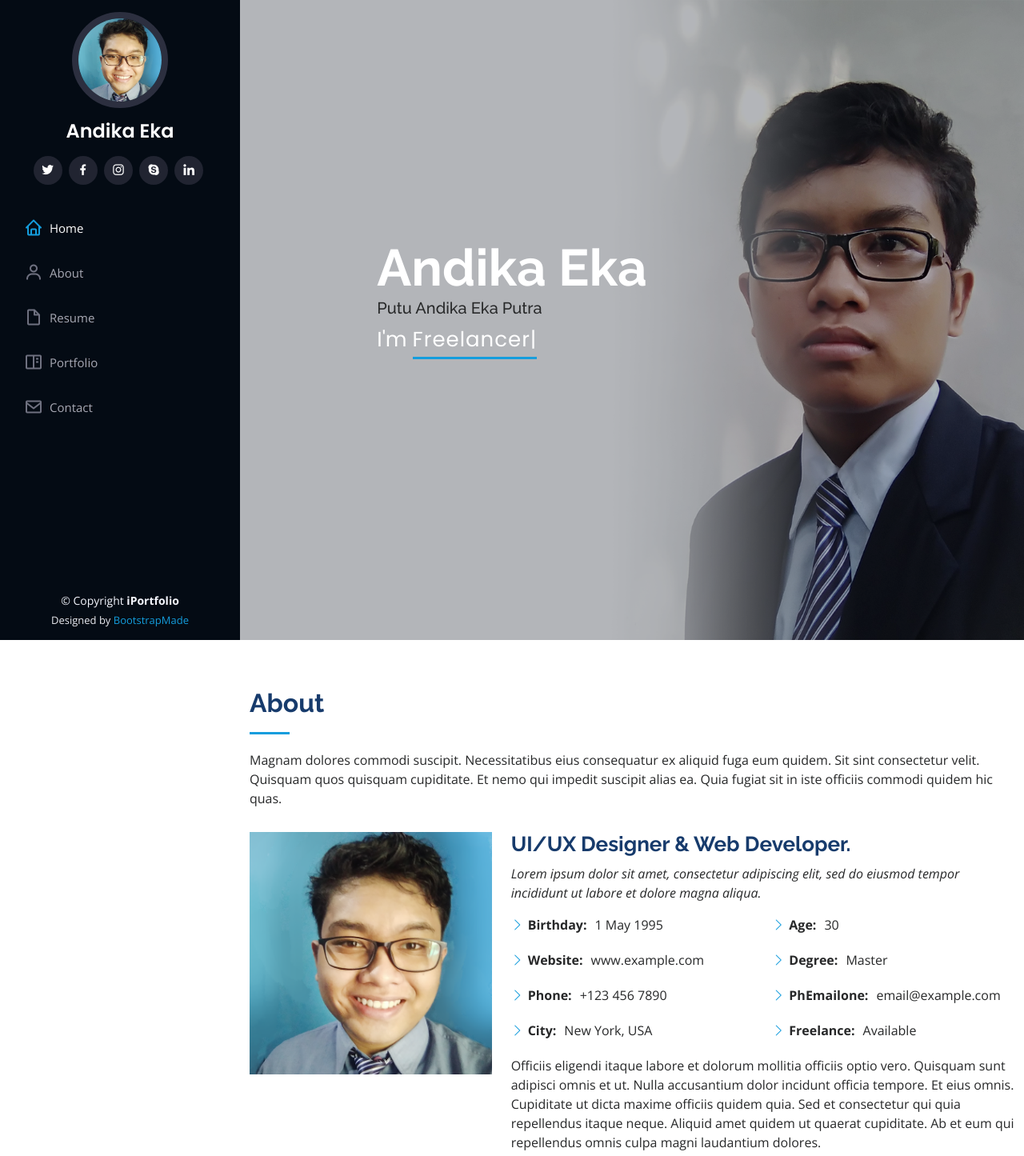
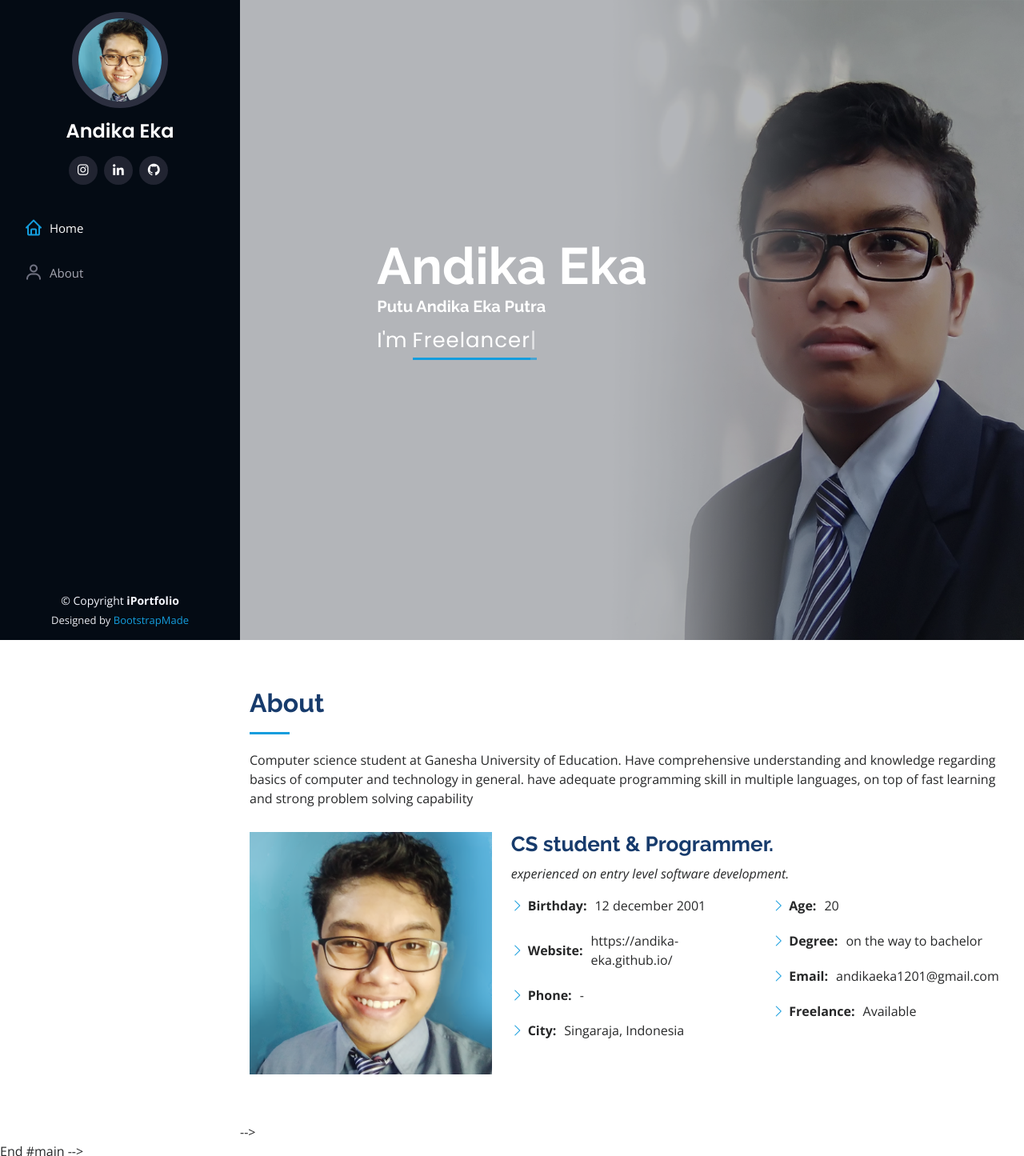
Before and after one commit to andika-eka/andika-eka.github.io, a plain HTML site: page index.html in a window 1280 px wide. Shown: the top 1445 px of the page at 80% size. Drawn offline with nearby package versions, Linux system fonts and the light colour scheme.

Commit message:
sideBar,hero and about

```diff
--- a/assets/css/style.css
+++ b/assets/css/style.css
@@ -223,6 +223,13 @@ h1, h2, h3, h4, h5, h6 {
   line-height: 56px;
   color: #fff;
 }
+#hero h5 {
+  margin: 0 0 10px 0;
+  font-size: 20px;
+  font-weight: 700;
+  line-height: 25px;
+  color: #fff;
+}
 #hero p {
   color: #fff;
   margin-bottom: 50px;
@@ -248,6 +255,11 @@ h1, h2, h3, h4, h5, h6 {
   #hero h2 {
     font-size: 18px;
     line-height: 24px;
+    margin-bottom: 30px;
+  }
+  #hero h5 {
+    font-size: 12px;
+    line-height: 10px;
     margin-bottom: 30px;
   }
 }
--- a/index.html
+++ b/index.html
@@ -43,11 +43,12 @@
         <img src="assets/img/profile-img.png" alt="" class="img-fluid rounded-circle">
         <h1 class="text-light"><a href="index.html">Andika Eka</a></h1>
         <div class="social-links mt-3 text-center">
-          <a href="#" class="twitter"><i class="bx bxl-twitter"></i></a>
-          <a href="#" class="facebook"><i class="bx bxl-facebook"></i></a>
-          <a href="#" class="instagram"><i class="bx bxl-instagram"></i></a>
-          <a href="#" class="google-plus"><i class="bx bxl-skype"></i></a>
-          <a href="#" class="linkedin"><i class="bx bxl-linkedin"></i></a>
+          <!-- <a href="#" class="twitter"><i class="bx bxl-twitter"></i></a> -->
+          <!-- <a href="#" class="facebook"><i class="bx bxl-facebook"></i></a> -->
+          <a href="https://www.instagram.com/p_andika_ep/" class="instagram"><i class="bx bxl-instagram"></i></a>
+          <!-- <a href="#" class="google-plus"><i class="bx bxl-skype"></i></a> -->
+          <a href="https://www.linkedin.com/in/andika-eka-putra-a653561a0/" class="linkedin"><i class="bx bxl-linkedin"></i></a>
+          <a href="https://github.com/andika-eka" class="github"><i class="bx bxl-github"></i></a>
         </div>
       </div>
 
@@ -55,10 +56,10 @@
         <ul>
           <li><a href="#hero" class="nav-link scrollto active"><i class="bx bx-home"></i> <span>Home</span></a></li>
           <li><a href="#about" class="nav-link scrollto"><i class="bx bx-user"></i> <span>About</span></a></li>
-          <li><a href="#resume" class="nav-link scrollto"><i class="bx bx-file-blank"></i> <span>Resume</span></a></li>
-          <li><a href="#portfolio" class="nav-link scrollto"><i class="bx bx-book-content"></i> <span>Portfolio</span></a></li>
+          <!-- <li><a href="#resume" class="nav-link scrollto"><i class="bx bx-file-blank"></i> <span>Resume</span></a></li> -->
+          <!-- <li><a href="#portfolio" class="nav-link scrollto"><i class="bx bx-book-content"></i> <span>Portfolio</span></a></li> -->
           <!-- <li><a href="#services" class="nav-link scrollto"><i class="bx bx-server"></i> <span>Services</span></a></li> -->
-          <li><a href="#contact" class="nav-link scrollto"><i class="bx bx-envelope"></i> <span>Contact</span></a></li>
+          <!-- <li><a href="#contact" class="nav-link scrollto"><i class="bx bx-envelope"></i> <span>Contact</span></a></li> -->
         </ul>
       </nav><!-- .nav-menu -->
     </div>
@@ -81,7 +82,7 @@
 
         <div class="section-title">
           <h2>About</h2>
-          <p>Magnam dolores commodi suscipit. Necessitatibus eius consequatur ex aliquid fuga eum quidem. Sit sint consectetur velit. Quisquam quos quisquam cupiditate. Et nemo qui impedit suscipit alias ea. Quia fugiat sit in iste officiis commodi quidem hic quas.</p>
+          <p>Computer science student at Ganesha University of Education. Have comprehensive understanding and knowledge regarding basics of computer and technology in general. have adequate programming skill in multiple languages, on top of fast learning and strong problem solving capability</p>
         </div>
 
         <div class="row">
@@ -89,32 +90,30 @@
             <img src="assets/img/profile-img.png" class="img-fluid" alt="">
           </div>
           <div class="col-lg-8 pt-4 pt-lg-0 content" data-aos="fade-left">
-            <h3>UI/UX Designer &amp; Web Developer.</h3>
+            <h3>CS student &amp; Programmer.</h3>
             <p class="fst-italic">
-              Lorem ipsum dolor sit amet, consectetur adipiscing elit, sed do eiusmod tempor incididunt ut labore et dolore
-              magna aliqua.
+              experienced on entry level software development.
             </p>
             <div class="row">
               <div class="col-lg-6">
                 <ul>
-                  <li><i class="bi bi-chevron-right"></i> <strong>Birthday:</strong> <span>1 May 1995</span></li>
-                  <li><i class="bi bi-chevron-right"></i> <strong>Website:</strong> <span>www.example.com</span></li>
-                  <li><i class="bi bi-chevron-right"></i> <strong>Phone:</strong> <span>+123 456 7890</span></li>
-                  <li><i class="bi bi-chevron-right"></i> <strong>City:</strong> <span>New York, USA</span></li>
+                  <li><i class="bi bi-chevron-right"></i> <strong>Birthday:</strong> <span>12 december 2001</span></li>
+                  <li><i class="bi bi-chevron-right"></i> <strong>Website:</strong> <span>https://andika-eka.github.io/</span></li>
+                  <li><i class="bi bi-chevron-right"></i> <strong>Phone:</strong> <span>-</span></li>
+                  <li><i class="bi bi-chevron-right"></i> <strong>City:</strong> <span>Singaraja, Indonesia</span></li>
                 </ul>
               </div>
               <div class="col-lg-6">
                 <ul>
-                  <li><i class="bi bi-chevron-right"></i> <strong>Age:</strong> <span>30</span></li>
-                  <li><i class="bi bi-chevron-right"></i> <strong>Degree:</strong> <span>Master</span></li>
-                  <li><i class="bi bi-chevron-right"></i> <strong>PhEmailone:</strong> <span>email@example.com</span></li>
+                  <li><i class="bi bi-chevron-right"></i> <strong>Age:</strong> <span>20</span></li>
+                  <li><i class="bi bi-chevron-right"></i> <strong>Degree:</strong> <span>on the way to bachelor</span></li>
+                  <li><i class="bi bi-chevron-right"></i> <strong>Email:</strong> <span>andikaeka1201@gmail.com</span></li>
                   <li><i class="bi bi-chevron-right"></i> <strong>Freelance:</strong> <span>Available</span></li>
                 </ul>
               </div>
             </div>
             <p>
-              Officiis eligendi itaque labore et dolorum mollitia officiis optio vero. Quisquam sunt adipisci omnis et ut. Nulla accusantium dolor incidunt officia tempore. Et eius omnis.
-              Cupiditate ut dicta maxime officiis quidem quia. Sed et consectetur qui quia repellendus itaque neque. Aliquid amet quidem ut quaerat cupiditate. Ab et eum qui repellendus omnis culpa magni laudantium dolores.
+
             </p>
           </div>
         </div>
@@ -172,36 +171,36 @@
     <!-- End Facts Section -->
 
     <!-- ======= Skills Section ======= -->
-    <section id="skills" class="skills section-bg">
+    <!-- <section id="skills" class="skills section-bg">
       <div class="container">
 
         <div class="section-title">
           <h2>Skills</h2>
-          <p>Magnam dolores commodi suscipit. Necessitatibus eius consequatur ex aliquid fuga eum quidem. Sit sint consectetur velit. Quisquam quos quisquam cupiditate. Et nemo qui impedit suscipit alias ea. Quia fugiat sit in iste officiis commodi quidem hic quas.</p>
+          <p>have solid understanding of programming, data structure, and algorithm, as well as knowledge of database and object-oriented programming. Familiar with various programming languages such as C/C++, C#, Python, and SQL in addition to few popular frameworks including pandas, Tkinter, NumPy, and OpenCV.</p>
         </div>
 
         <div class="row skills-content">
 
           <div class="col-lg-6" data-aos="fade-up">
-
+            <h3>Programming languages:</h3>
             <div class="progress">
-              <span class="skill">HTML <i class="val">100%</i></span>
+              <span class="skill">HTML + css <i class="val">60%</i></span>
               <div class="progress-bar-wrap">
-                <div class="progress-bar" role="progressbar" aria-valuenow="100" aria-valuemin="0" aria-valuemax="100"></div>
+                <div class="progress-bar" role="progressbar" aria-valuenow="60" aria-valuemin="0" aria-valuemax="100"></div>
               </div>
             </div>
 
             <div class="progress">
-              <span class="skill">CSS <i class="val">90%</i></span>
+              <span class="skill">C/C++ <i class="val">80%</i></span>
               <div class="progress-bar-wrap">
-                <div class="progress-bar" role="progressbar" aria-valuenow="90" aria-valuemin="0" aria-valuemax="100"></div>
+                <div class="progress-bar" role="progressbar" aria-valuenow="80" aria-valuemin="0" aria-valuemax="100"></div>
               </div>
             </div>
 
             <div class="progress">
-              <span class="skill">JavaScript <i class="val">75%</i></span>
+              <span class="skill">Python <i class="val">95%</i></span>
               <div class="progress-bar-wrap">
-                <div class="progress-bar" role="progressbar" aria-valuenow="75" aria-valuemin="0" aria-valuemax="100"></div>
+                <div class="progress-bar" role="progressbar" aria-valuenow="95" aria-valuemin="0" aria-valuemax="100"></div>
               </div>
             </div>
 
@@ -238,7 +237,7 @@
     </section><!-- End Skills Section -->
 
     <!-- ======= Resume Section ======= -->
-    <section id="resume" class="resume">
+    <!-- <section id="resume" class="resume">
       <div class="container">
 
         <div class="section-title">
@@ -301,10 +300,10 @@
         </div>
 
       </div>
-    </section><!-- End Resume Section -->
+    </section>End Resume Section -->
 
     <!-- ======= Portfolio Section ======= -->
-    <section id="portfolio" class="portfolio section-bg">
+    <!-- <section id="portfolio" class="portfolio section-bg">
       <div class="container">
 
         <div class="section-title">
@@ -418,11 +417,11 @@
         </div>
 
       </div>
-    </section><!-- End Portfolio Section -->
+    </section>End Portfolio Section -->
 
 
     <!-- ======= Contact Section ======= -->
-    <section id="contact" class="contact">
+    <!-- <section id="contact" class="contact">
       <div class="container">
 
         <div class="section-title">
@@ -432,8 +431,8 @@
 
         <div class="row" data-aos="fade-in">
 
-          <div class="col-lg-5 d-flex align-items-stretch">
-            <div class="info">
+          <!-- <div class="col-lg-5 d-flex align-items-stretch"> -->
+            <!-- <div class="info">
               <div class="address">
                 <i class="bi bi-geo-alt"></i>
                 <h4>Location:</h4>
@@ -450,14 +449,14 @@
                 <i class="bi bi-phone"></i>
                 <h4>Call:</h4>
                 <p>+1 5589 55488 55s</p>
-              </div>
-              <iframe src="https://www.google.com/maps/embed?pb=!1m14!1m8!1m3!1d12097.433213460943!2d-74.0062269!3d40.7101282!3m2!1i1024!2i768!4f13.1!3m3!1m2!1s0x0%3A0xb89d1fe6bc499443!2sDowntown+Conference+Center!5e0!3m2!1smk!2sbg!4v1539943755621" frameborder="0" style="border:0; width: 100%; height: 290px;" allowfullscreen></iframe>
+              </div> --> -->
+              <!-- <iframe src="https://www.google.com/maps/embed?pb=!1m14!1m8!1m3!1d12097.433213460943!2d-74.0062269!3d40.7101282!3m2!1i1024!2i768!4f13.1!3m3!1m2!1s0x0%3A0xb89d1fe6bc499443!2sDowntown+Conference+Center!5e0!3m2!1smk!2sbg!4v1539943755621" frameborder="0" style="border:0; width: 100%; height: 290px;" allowfullscreen></iframe> -->
 
-            </div>
+            <!-- </div> -->
 
-          </div>
+          <!-- </div> -->
 
-          <div class="col-lg-7 mt-5 mt-lg-0 d-flex align-items-stretch">
+          <!-- <div class="col-lg-7 mt-5 mt-lg-0 d-flex align-items-stretch">
 
             <form action="forms/contact.php" method="post" role="form" class="php-email-form">
               <div class="row">
@@ -485,14 +484,14 @@
               </div>
               <div class="text-center"><button type="submit">Send Message</button></div>
             </form>
-          </div>
-
+          </div> -->
+<!--
         </div>
 
       </div>
-    </section><!-- End Contact Section -->
+    </section>End Contact Section -->
 
-  </main><!-- End #main -->
+  </main>End #main -->
 
   <!-- ======= Footer ======= -->
   <footer id="footer">
```
